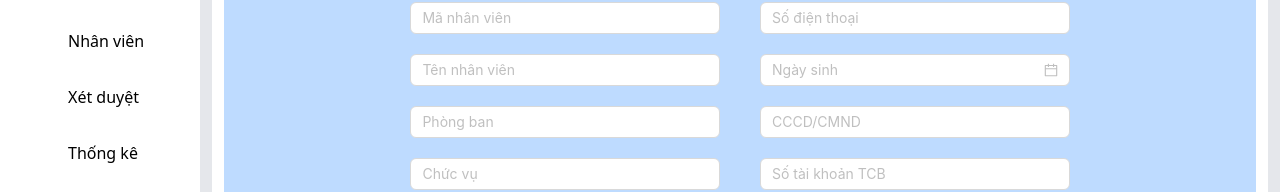
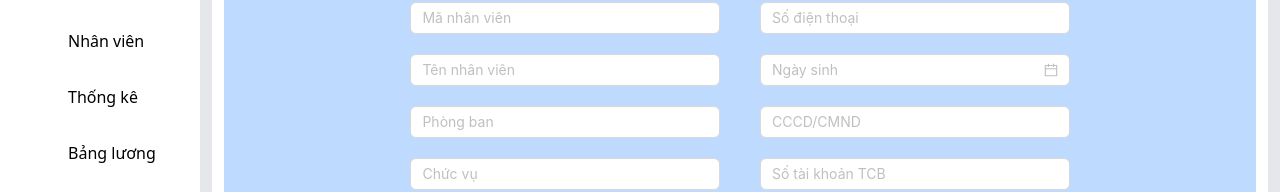
Before and after one commit to DoMinhDuc-DMD/checkin_web, a Next.js app: page /main/Setting in a window 1280 px wide. Shown: the part 268-460 px from the top of the page. Built offline with nearby package versions, Linux system fonts and the light colour scheme; some icons are missing.

Commit message:
remove approval 2

```diff
--- a/app/component/layout/Sidebar.tsx
+++ b/app/component/layout/Sidebar.tsx
@@ -7,7 +7,6 @@ import AccessTimeIcon from "@mui/icons-material/AccessTime";
 import BarChartIcon from "@mui/icons-material/BarChart";
 import GroupsIcon from "@mui/icons-material/Groups";
 import PaidIcon from "@mui/icons-material/Paid";
-import ApprovalIcon from "@mui/icons-material/Approval";
 import NotificationsIcon from "@mui/icons-material/Notifications";
 import SettingsIcon from "@mui/icons-material/Settings";
 import SidebarLink from "./SidebarLink";
@@ -22,7 +21,6 @@ export default function Sidebar() {
       <div className="flex flex-col w-full gap-y-2">
         <SidebarLink link="/main" icon={<AccessTimeIcon />} label="Chấm công" />
         <SidebarLink link="/main/EmployeeList" icon={<GroupsIcon />} label="Nhân viên" />
-        <SidebarLink link="/main/Approval" icon={<ApprovalIcon />} label="Xét duyệt" />
         <SidebarLink link="/main/Dashboard" icon={<BarChartIcon />} label="Thống kê" />
         <SidebarLink link="/main/Salary" icon={<PaidIcon />} label="Bảng lương" />
         <SidebarLink link="/main/Notification" icon={<NotificationsIcon />} label="Thông báo" />
```
